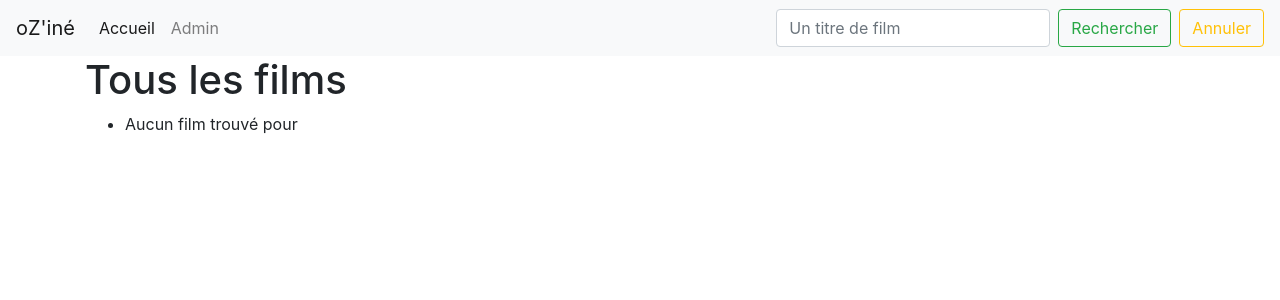
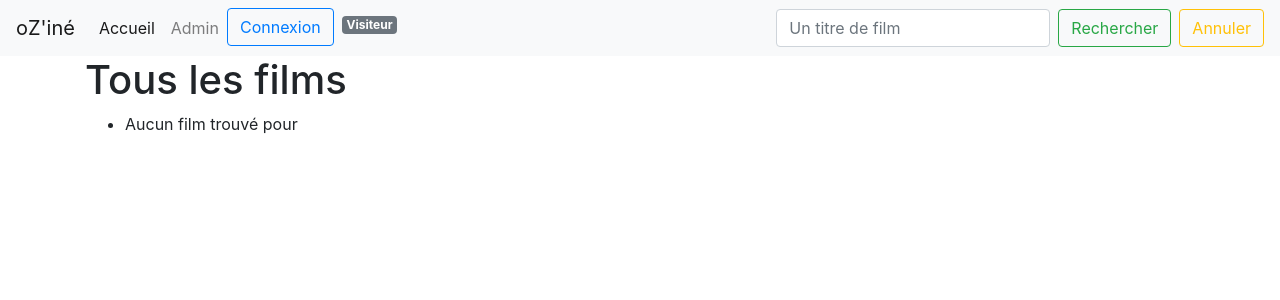
Before and after one commit to LauraH55/OzCine, a Symfony app: template templates/front/main/home.html.twig in a window 1280 px wide. Shown: the top 300 px of the page. Run offline with Twig, Linux system fonts and the light colour scheme; the template is opened without the code that fills it, so the values that code supplies are empty; some libraries are stand-ins or nearby versions.

Commit message:
Conditionnement affichage en fonction de l'utilisateur

```diff
--- a/templates/front/base.html.twig
+++ b/templates/front/base.html.twig
@@ -23,9 +23,32 @@
                     <li class="nav-item">
                         <a class="nav-link" href="{{ path('admin_home') }}">Admin</a>
                     </li>
-                    {% if is_granted('ROLE_USER') %}
+                    {# Est-on connecté ? #}
+                    {% if is_granted('IS_AUTHENTICATED_FULLY') %}
                     <li class="nav-item">
-                        <a class="nav-link" href="{{ app.user.username  }}">User</a>
+                        <a href="{{ path('app_logout') }}" class="btn btn-outline-success" type="button">Déconnexion</a>
+                    </li>
+                    <li class="nav-item">
+                        <span class="badge badge-secondary ml-2 mt-2">{{ app.user.email }}</span>
+                    </li>
+                    <li class="nav-item">
+                        <span class="badge badge-secondary ml-2 mt-2">
+                        {# Libellé du rôle #}
+                        {% if is_granted('ROLE_ADMIN') %}
+                            Administrateur
+                        {% elseif is_granted('ROLE_MANAGER') %}
+                            Manager
+                        {% elseif is_granted('ROLE_USER') %}
+                            Membre
+                        {% endif %}
+                        </span>
+                    </li>
+                    {% else %}
+                    <li class="nav-item">
+                        <a href="{{ path('app_login') }}" class="btn btn-outline-primary">Connexion</a>
+                    </li>
+                    <li class="nav-item">
+                        <span class="badge badge-secondary ml-2 mt-2">Visiteur</span>
                     </li>
                     {% endif %}
                 </ul>
@@ -40,9 +63,6 @@
         {# Sous-nav possible #}
         {% block subnav %}{% endblock %}
 
-        {% if is_granted('ROLE_ADMIN') %}
-            <p>Je suis ADMIN \o/</p>
-        {% endif %}
 
         <div class="container">
             <div class="row">
```
